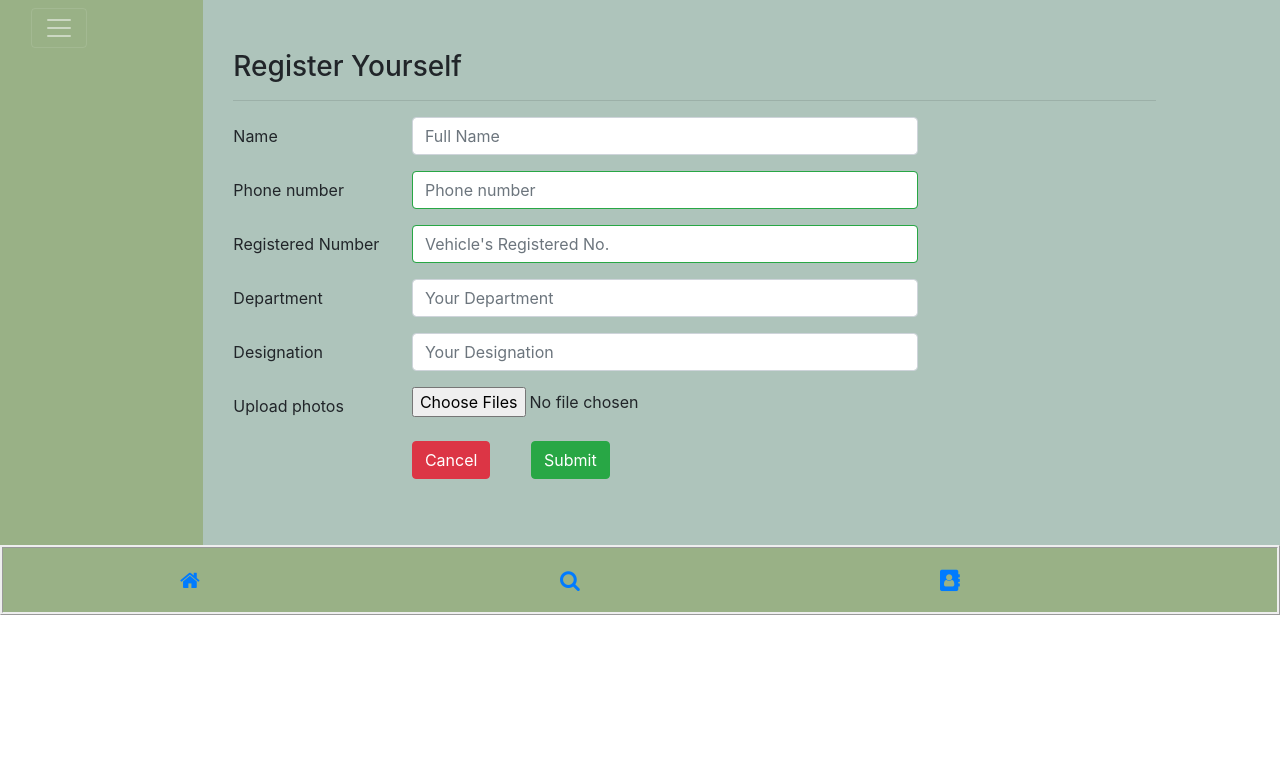
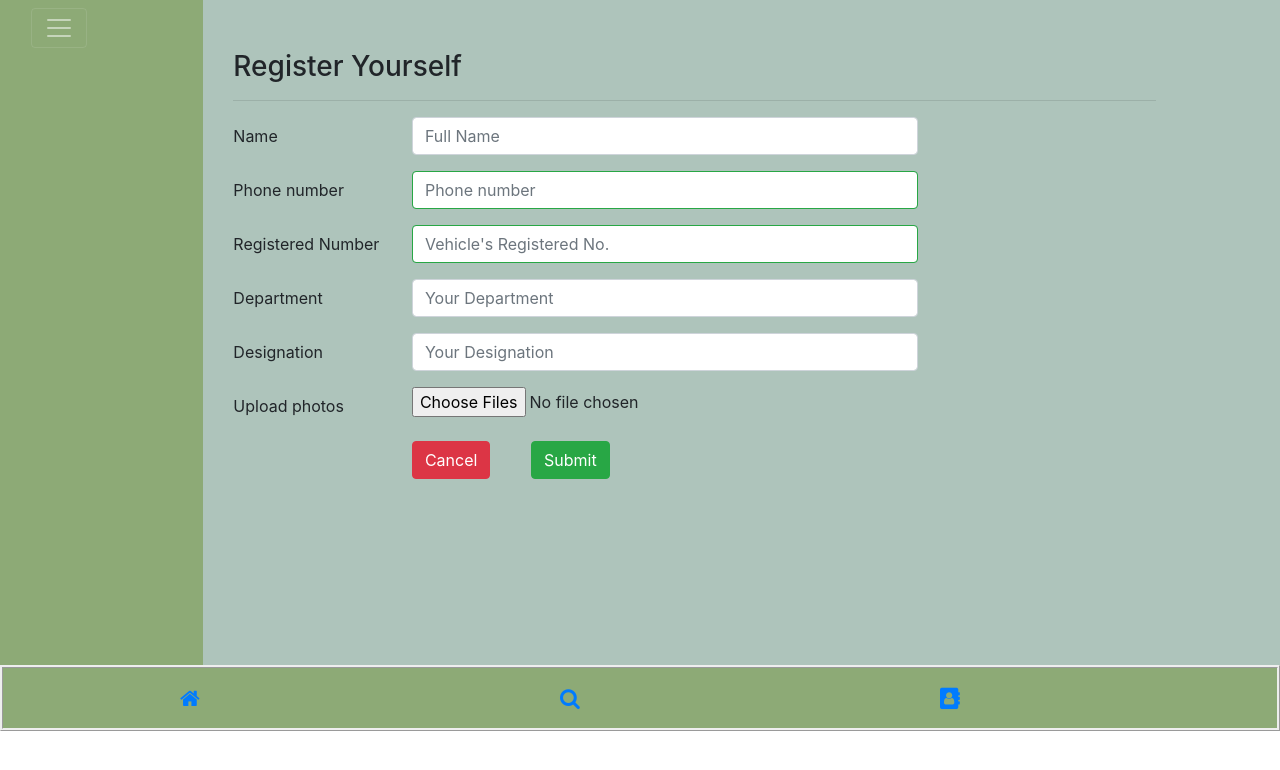
Before and after one commit to shristhipahwa/vehicle_monitoring_system, a React (Create React App) app in the folder vms_client/: page /register in a window 1280 px wide. Shown: the top 770 px of the page. Built offline with nearby package versions, Linux system fonts and the light colour scheme.

Commit message:
Added css prop

```diff
--- a/vms_client/src/App.css
+++ b/vms_client/src/App.css
@@ -1,6 +1,5 @@
 .App {
   background-color: #aec4bb;
-  flex: 1;
 }
 
 .row-content {
@@ -11,7 +10,7 @@
 }
 
 .sidebar {
-  background-color: #99b186;
+  background-color: #8daa76;
 }
 
 .nav-link {
@@ -21,11 +20,9 @@
   color: black;
 }
 .footer {
-  bottom: 0px;
-
-  background-color: #99b186;
+  background-color: #8daa76;
   margin: 0px auto;
-  padding: 20px 0px 20px 0px;
+  padding: 18px 0px 18px 0px;
   border-style: ridge;
 }
 .row-content1 {
@@ -34,3 +31,6 @@
 .card-button {
   padding: 20px;
 }
+.full {
+  height: 665px;
+}
--- a/vms_client/src/App.js
+++ b/vms_client/src/App.js
@@ -5,6 +5,7 @@ import Registeration from "./components/RegisterationComponent";
 import { USERS } from "./shared/users";
 import Main from "./components/MainComponent";
 import { BrowserRouter } from "react-router-dom";
+
 class App extends Component {
   constructor(props) {
     super(props);
--- a/vms_client/src/components/MainComponent.js
+++ b/vms_client/src/components/MainComponent.js
@@ -18,12 +18,12 @@ class Main extends Component {
   render() {
     return (
       <div>
-        <div className="row">
-          <div className="col-12 col-md-2 sidebar">
+        <div className="row ">
+          <div className="col-12 col-md-2 sidebar full">
             <Mycomponent />
           </div>
           <Switch>
-            <div className="col-md-9">
+            <div className="col-md-9  full">
               <Route path="/register" component={Registeration} />
               <Route
                 exact
--- a/vms_client/src/components/UserdetailsComponent.js
+++ b/vms_client/src/components/UserdetailsComponent.js
@@ -55,7 +55,7 @@ class UserDetails extends Component {
     return (
       <div className="container">
         <div className="row">
-          <div className="col-md-6 offset-6">
+          <div className="col-md-5 offset-6">
             <h3>User Information</h3>
             {this.renderUser(this.props.user)}
           </div>
```
